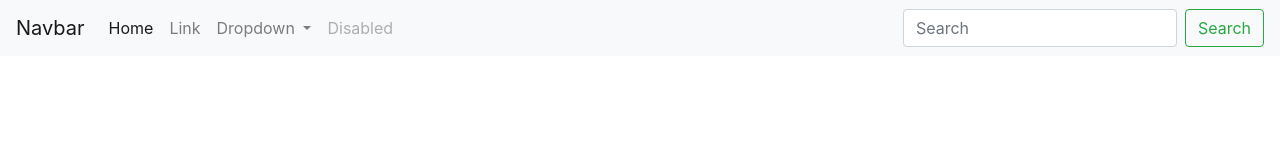
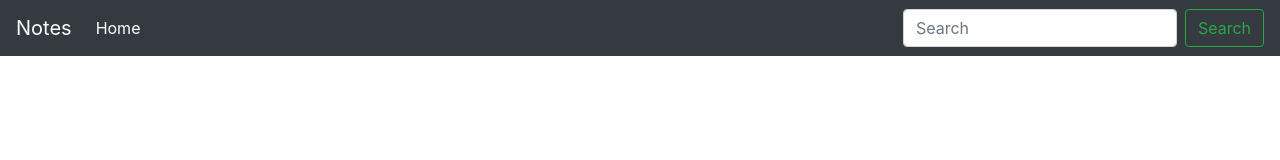
Before and after one commit to ShivamRana207/notes, a plain HTML site: page index.html in a window 1280 px wide. Drawn offline with nearby package versions, Linux system fonts and the light colour scheme.

Commit message:
creating navbar

```diff
--- a/index.html
+++ b/index.html
@@ -10,8 +10,8 @@
 <body>
     <script src="https://cdn.jsdelivr.net/npm/jquery@3.5.1/dist/jquery.slim.min.js" integrity="sha384-DfXdz2htPH0lsSSs5nCTpuj/zy4C+OGpamoFVy38MVBnE+IbbVYUew+OrCXaRkfj" crossorigin="anonymous"></script>
 <script src="https://cdn.jsdelivr.net/npm/bootstrap@4.6.1/dist/js/bootstrap.bundle.min.js" integrity="sha384-fQybjgWLrvvRgtW6bFlB7jaZrFsaBXjsOMm/tB9LTS58ONXgqbR9W8oWht/amnpF" crossorigin="anonymous"></script>
-<nav class="navbar navbar-expand-lg navbar-light bg-light">
-    <a class="navbar-brand" href="#">Navbar</a>
+<nav class="navbar navbar-expand-lg navbar-dark bg-dark">
+    <a class="navbar-brand" href="#">Notes</a>
     <button class="navbar-toggler" type="button" data-toggle="collapse" data-target="#navbarSupportedContent" aria-controls="navbarSupportedContent" aria-expanded="false" aria-label="Toggle navigation">
       <span class="navbar-toggler-icon"></span>
     </button>
@@ -20,23 +20,6 @@
       <ul class="navbar-nav mr-auto">
         <li class="nav-item active">
           <a class="nav-link" href="#">Home <span class="sr-only">(current)</span></a>
-        </li>
-        <li class="nav-item">
-          <a class="nav-link" href="#">Link</a>
-        </li>
-        <li class="nav-item dropdown">
-          <a class="nav-link dropdown-toggle" href="#" id="navbarDropdown" role="button" data-toggle="dropdown" aria-expanded="false">
-            Dropdown
-          </a>
-          <div class="dropdown-menu" aria-labelledby="navbarDropdown">
-            <a class="dropdown-item" href="#">Action</a>
-            <a class="dropdown-item" href="#">Another action</a>
-            <div class="dropdown-divider"></div>
-            <a class="dropdown-item" href="#">Something else here</a>
-          </div>
-        </li>
-        <li class="nav-item">
-          <a class="nav-link disabled">Disabled</a>
         </li>
       </ul>
       <form class="form-inline my-2 my-lg-0">
```
